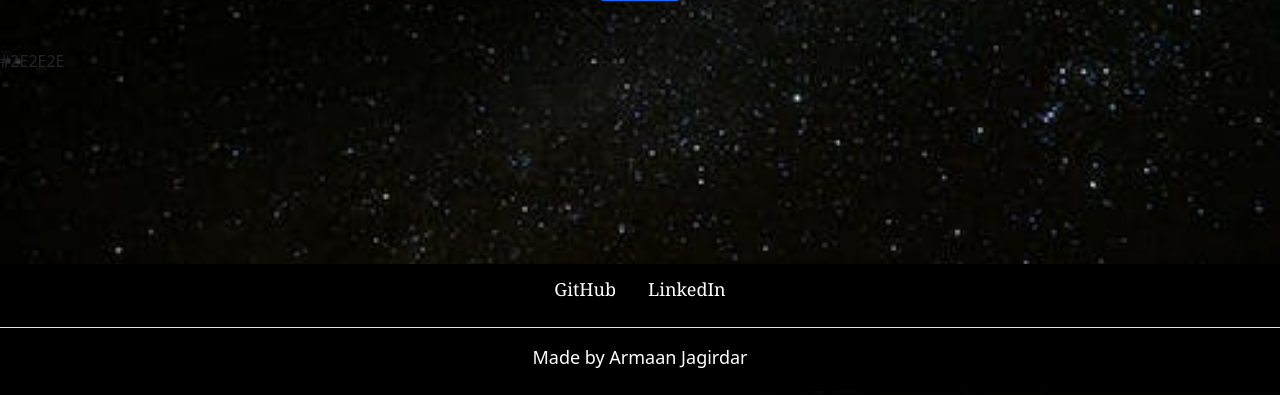
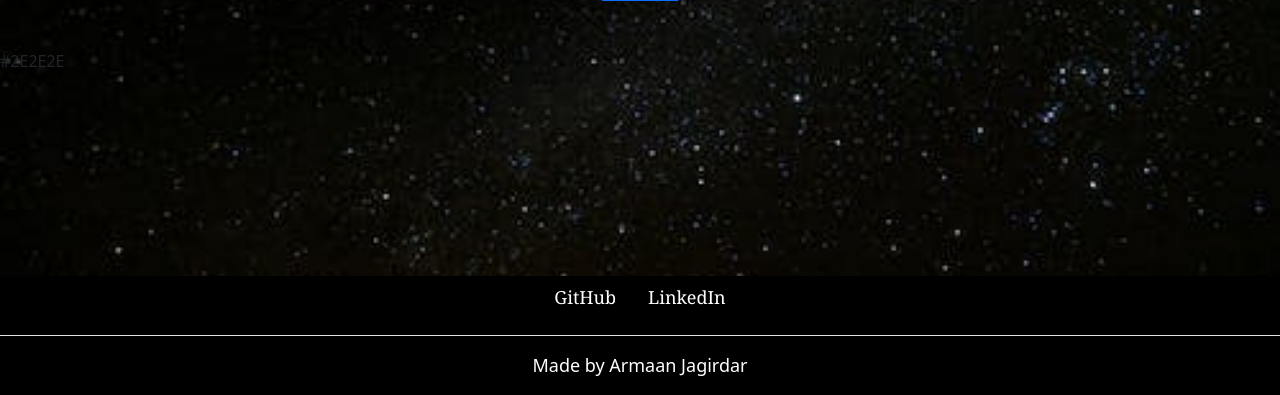
Before and after one commit to Armaan457/FinTrack, a Flask app: page /change_password in a window 1280 px wide. Shown: the part 405-800 px from the top of the page. Run offline with Flask 3, Linux system fonts and the light colour scheme; some libraries are stand-ins or nearby versions.

Commit message:
footer modified

```diff
--- a/templates/layout.html
+++ b/templates/layout.html
@@ -54,7 +54,7 @@
 
     </body>
 
-    <footer class="py-1 my-1"style="background-color: black;" >
+    <footer class="py-0.4 my-0.4"style="background-color: black;" >
         <ul class=" nav justify-content-center border-bottom pb-3 mb-3">
           <li class="nav-item"><a href="#" class="nav-link" style="color: white; font-family: Georgia, serif; font-size: 18px;" href="https://github.com/Armaan457">GitHub</a></li>
           <li class="nav-item"><a href="#" class="nav-link" style="color: white; font-family: Georgia, serif; font-size: 18px;" href="https://www.linkedin.com/in/armaan-jagirdar-183b47285/">LinkedIn</a></li>
```
